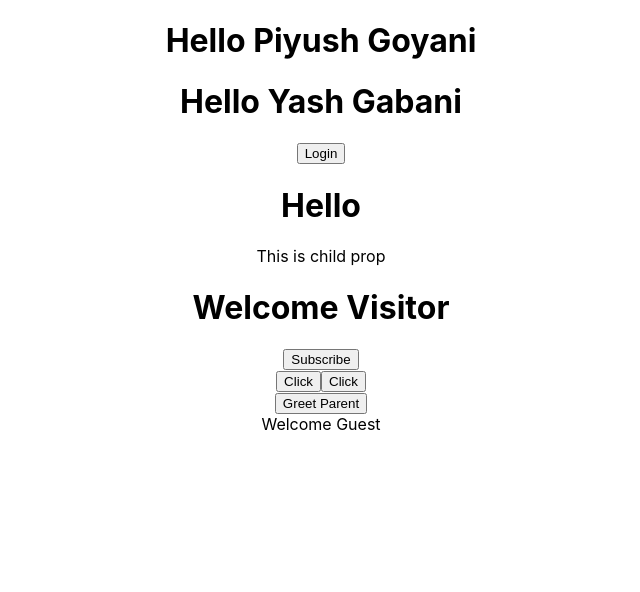
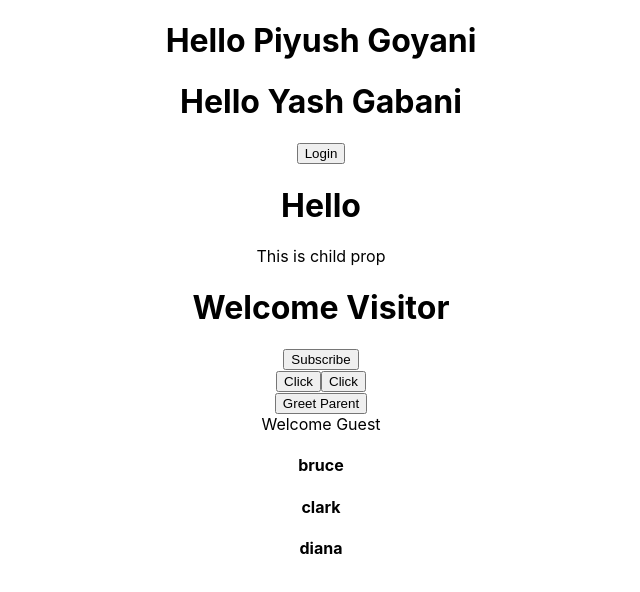
Before and after one commit to piyush-multiplexer/hello-react, a React (Create React App) app: page / in a window 1280 px wide. Shown: the top 592 px of the page, without its empty margins (319-959 px from the left). Built offline with nearby package versions, Linux system fonts and the light colour scheme.

Commit message:
listing with map

```diff
--- a/src/App.js
+++ b/src/App.js
@@ -2,6 +2,7 @@
 import { ClickHandler } from "./components/ClickHandler";
 import { Greet } from "./components/Greet";
 import { Message } from "./components/Message";
+import { NameList } from "./components/NameList";
 import { ParentComponent } from "./components/ParentComponent";
 import { UserGreeting } from "./components/UserGreeting";
 function App() {
@@ -18,6 +19,7 @@
       <ClickHandler />
       <ParentComponent />
       <UserGreeting />
+      <NameList />
     </div>
   );
 }
--- /dev/null
+++ b/src/components/NameList.js
@@ -0,0 +1,10 @@
+export const NameList = () => {
+  const names = ["bruce", "clark", "diana"];
+  return (
+    <div>
+      {names.map((name) => {
+        return <h4 key={name}>{name}</h4>;
+      })}
+    </div>
+  );
+};
```
